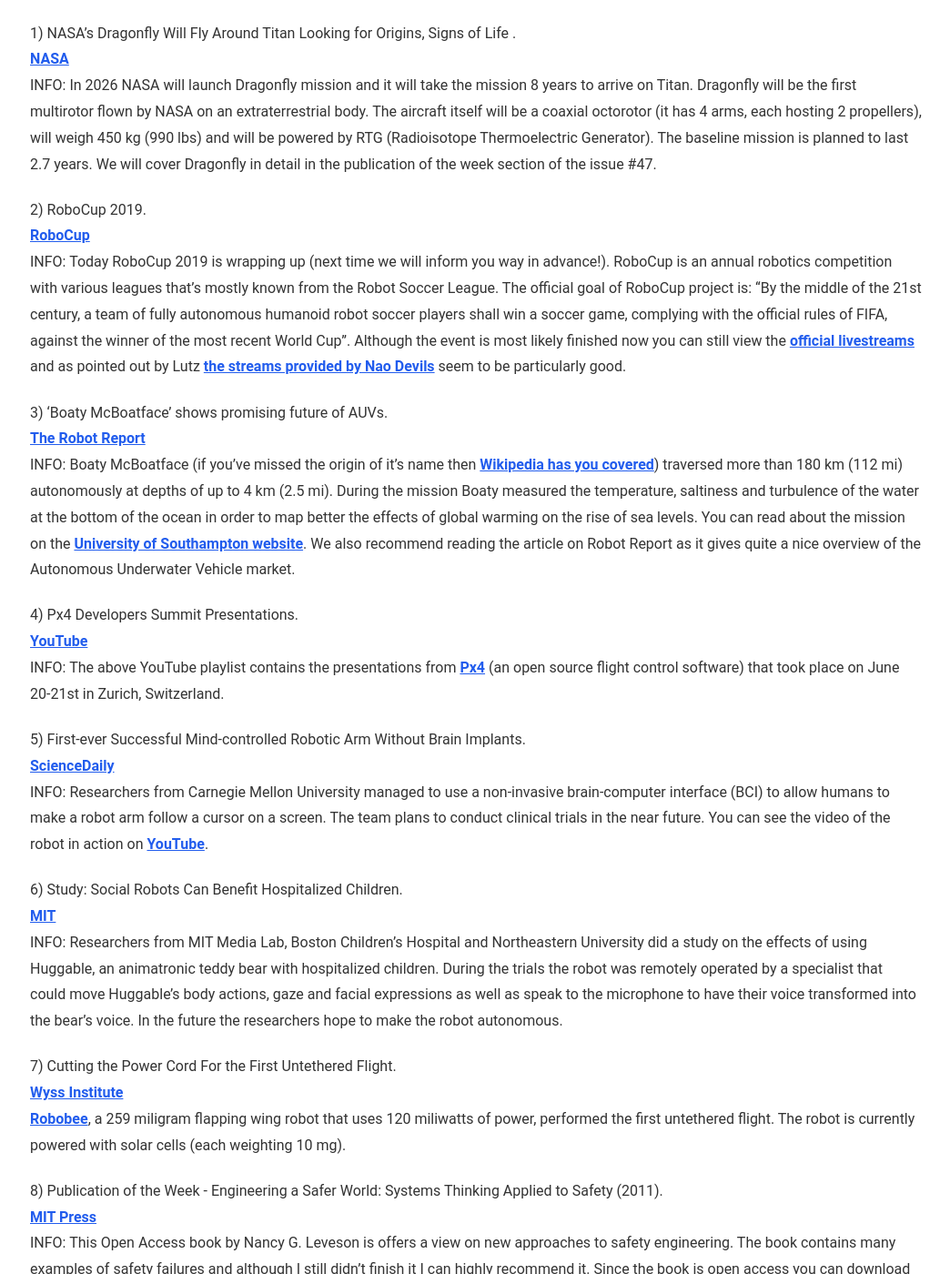
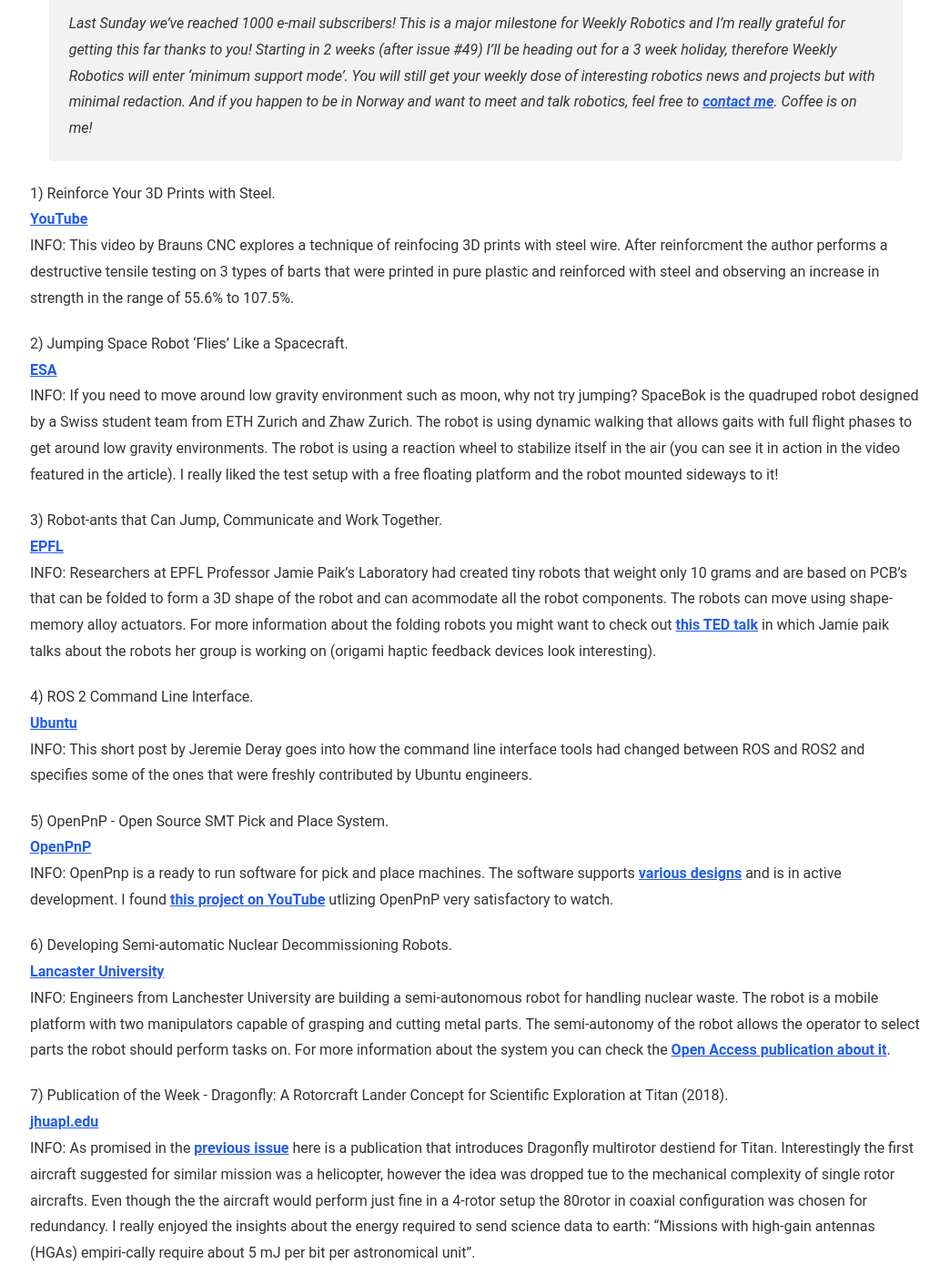
Before and after one commit to msadowski/weeklyrobotics, a Jekyll site: the page built from index.html, in a window 1280 px wide and 1400 px high, scrolled down 868 px. Shown: the whole window at 91% size, without its empty margins (117-1161 px from the left). Built offline with Jekyll 4.4.1, drawn with Linux system fonts in a browser that asks for light colours; the list of posts is cut into pages by our own code; comment, search, counter and statistics services are not loaded; some of the changed text lies outside the part shown.

Commit message:
Add issue 47

```diff
--- /dev/null
+++ b/_posts/2019-07-14-weekly-robotics-47.md
@@ -0,0 +1,54 @@
+---
+title: "Weekly Robotics #47"
+description: "This week in Weekly Robotics we are looking at an interesting PnP machine, a space hopping robot, and robot ants."
+date: 2019-07-14
+tags: [Robotics, Careers, Manufacturing, IndustrialRobots, Space, Research, ROS]
+---
+![HeaderImage](/img/headers/47.jpg "Header image")
+
+> Last Sunday we've reached 1000 e-mail subscribers! This is a major milestone for Weekly Robotics and I'm really grateful for getting this far thanks to you! Starting in 2 weeks (after issue #49) I'll be heading out for a 3 week holiday, therefore Weekly Robotics will enter 'minimum support mode'. You will still get your weekly dose of interesting robotics news and projects but with minimal redaction. And if you happen to be in Norway and want to meet and talk robotics, feel free to [contact me](mailto:mat@weeklyrobotics.com). Coffee is on me!
+
+1) Reinforce Your 3D Prints with Steel.
+<br>[YouTube](https://youtu.be/XpDG8VxZsw4)<br>
+INFO: This video by Brauns CNC explores a technique of reinfocing 3D prints with steel wire. After reinforcment the author performs a destructive tensile testing on 3 types of barts that were printed in pure plastic and reinforced with steel and observing an increase in strength in the range of 55.6% to 107.5%.
+
+2) Jumping Space Robot 'Flies' Like a Spacecraft.
+<br>[ESA](http://www.esa.int/Our_Activities/Space_Engineering_Technology/Jumping_space_robot_flies_like_a_spacecraft)<br>
+INFO: If you need to move around low gravity environment such as moon, why not try jumping? SpaceBok is the quadruped robot designed by a Swiss student team from ETH Zurich and Zhaw Zurich. The robot is using dynamic walking that allows gaits with full flight phases to get around low gravity environments. The robot is using a reaction wheel to stabilize itself in the air (you can see it in action in the video featured in the article). I really liked the test setup with a free floating platform and the robot mounted sideways to it!
+
+3) Robot-ants that Can Jump, Communicate and Work Together.
+<br>[EPFL](https://actu.epfl.ch/news/robot-ants-that-can-jump-communicate-and-work-toge/)<br>
+INFO: Researchers at EPFL Professor Jamie Paik's Laboratory had created tiny robots that weight only 10 grams and are based on PCB's that can be folded to form a 3D shape of the robot and can acommodate all the robot components. The robots can move using shape-memory alloy actuators. For more information about the folding robots you might want to check out [this TED talk](https://www.ted.com/talks/jamie_paik_origami_robots_that_reshape_and_transform_themselves) in which Jamie paik talks about the robots her group is working on (origami haptic feedback devices look interesting).
+
+4) ROS 2 Command Line Interface.
+<br>[Ubuntu](https://ubuntu.com/blog/ros-2-command-line-interface)<br>
+INFO: This short post by Jeremie Deray goes into how the command line interface tools had changed between ROS and ROS2 and specifies some of the ones that were freshly contributed by Ubuntu engineers.
+
+5) OpenPnP - Open Source SMT Pick and Place System.
+<br>[OpenPnP](http://openpnp.org/)<br>
+INFO: OpenPnp is a ready to run software for pick and place machines. The software supports [various designs](http://openpnp.org/hardware/) and is in active development. I found [this project on YouTube](https://youtu.be/y14pdfjYsyo) utlizing OpenPnP very satisfactory to watch.
+
+6) Developing Semi-automatic Nuclear Decommissioning Robots.
+<br>[Lancaster University](https://www.lancaster.ac.uk/news/developing-semi-automatic-nuclear-decommissioning-robots)<br>
+INFO: Engineers from Lanchester University are building a semi-autonomous robot for handling nuclear waste. The robot is a mobile platform with two manipulators capable of grasping and cutting metal parts. The semi-autonomy of the robot allows the operator to select parts the robot should perform tasks on. For more information about the system you can check the [Open Access publication about it](https://www.mdpi.com/2218-6581/8/2/42).
+
+7) Publication of the Week - Dragonfly: A Rotorcraft Lander Concept for Scientific Exploration at Titan (2018).
+<br>[jhuapl.edu](https://www.jhuapl.edu/techdigest/TD/td3403/34_03-Lorenz.pdf)<br>
+INFO: As promised in the [previous issue](https://weeklyrobotics.com/weekly-robotics-46) here is a publication that introduces Dragonfly multirotor destiend for Titan. Interestingly the first aircraft suggested for similar mission was a helicopter, however the idea was dropped tue to the mechanical complexity of single rotor aircrafts. Even though the the aircraft would perform just fine in a 4-rotor setup the 80rotor in coaxial configuration was chosen for redundancy. I really enjoyed the insights about the energy required to send science data to earth: "Missions with high-gain antennas (HGAs) empiri-cally require about 5 mJ per bit per astronomical unit".
+
+### Sponsored
+
+1) Humble Book Bundle: Programmable Boards by Make Community.
+<br>[HumbleBundle](https://www.humblebundle.com/books/programmable-boards-make-books?partner=weeklyrobotics)<br>
+INFO: In this Humble Book Bundle you can grab various books related to single board computers, microcontrollers, sensors and even FPGAs. If you purchase this bundle through the above affiliated link you can choose to support Weekly Robotics.
+
+### Careers
+
+1) [Magazino](https://www.magazino.eu/apply-now/robot-deployment-engineer-m-f-x/?lang=en&utm_content=96025242&utm_medium=social&utm_source=linkedin&hss_channel=lcp-10162610) (Munich, Germany) - Robot Deployment Engineer.
+<br>
+INFO: Magazino develops and builds intelligent, mobile robots for intralogistics.
+
+2) [ARM](https://careers.peopleclick.com/careerscp/client_arm/external/jobDetails.do?functionName=getJobDetail&jobPostId=41257&localeCode=en-us) (Cabridge, UK) -
+Embedded Software Engineer - Automotive and Safety.
+<br>
+INFO: The Arm Open Source Software group enables partners to build software on Arm IP-based systems. We develop and contribute to open source software (OSS) projects, providing essential reference implementations and optimisations to key software system components, and also validated software stacks for Arm IP-based reference platforms used in intelligent devices.
--- /dev/null
+++ b/tools/img_create/img/img_2.yaml
@@ -0,0 +1,2 @@
+copyright: SpaceBok
+link: https://spacebok.ch/
```
Also changed, not shown: _posts/2019-07-07-weekly-robotics-46.md (+1 -1 lines), img/headers/47.jpg (added), tools/img_create/img/img_2.jpg (added), 1 other file.
